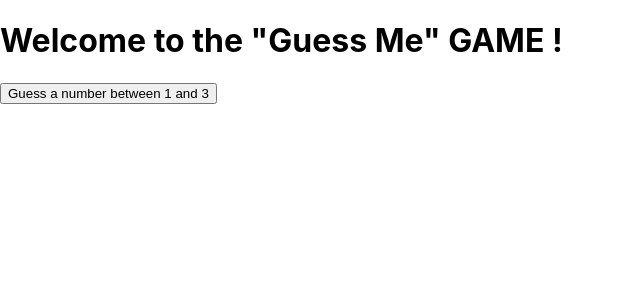
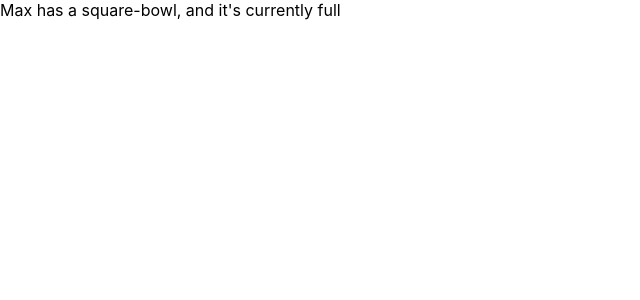
Before and after one commit to wekt2k04/comoponent-intitialization, a React (Create React App) app: page / in a window 1280 px wide. Shown: the top 300 px of the page, without its empty margins (0-640 px from the left). Built offline with nearby package versions, Linux system fonts and the light colour scheme.

Commit message:
Using data-flow with props, from parent to child (and even grandchild) component in React to display a line

```diff
--- a/src/App.js
+++ b/src/App.js
@@ -1,13 +1,10 @@
+import Dog from './Dog'
+
 function App() {
-  function handleClicker() {
-    let randomNum = Math.floor(Math.random() * 3) + 1
-    let userInput = prompt("Veillez entrer votre numéro: ")
-    alert(`Computer number: ${randomNum}, Your Guess: ${userInput}`)
-  }
+
   return (
     <>
-    <h1>Welcome to the "Guess Me" GAME !</h1>
-    <button onClick={handleClicker}>Guess a number between 1 and 3</button>
+    <Dog />
     </>
   );
 }
--- /dev/null
+++ b/src/Bowl.js
@@ -0,0 +1,7 @@
+function Bowl(props) {
+    return(
+        <span>{props.bowlShape}-bowl, and it's currently {props.bowlStatus}</span>
+    );
+}
+
+export default Bowl;
--- /dev/null
+++ b/src/Dog.js
@@ -0,0 +1,4 @@
+import Puppy from "./Puppy";
+function Dog(props) { return <Puppy name="Max" bowlShape="Square" bowlStatus="full"/>;}
+
+export default Dog;
--- /dev/null
+++ b/src/Puppy.js
@@ -0,0 +1,6 @@
+import Bowl from "./Bowl";
+function Puppy(props) {
+    return(<div>{props.name} has a <Bowl bowlShape="square" bowlStatus="full" /></div>);
+}
+
+export default Puppy;
```
